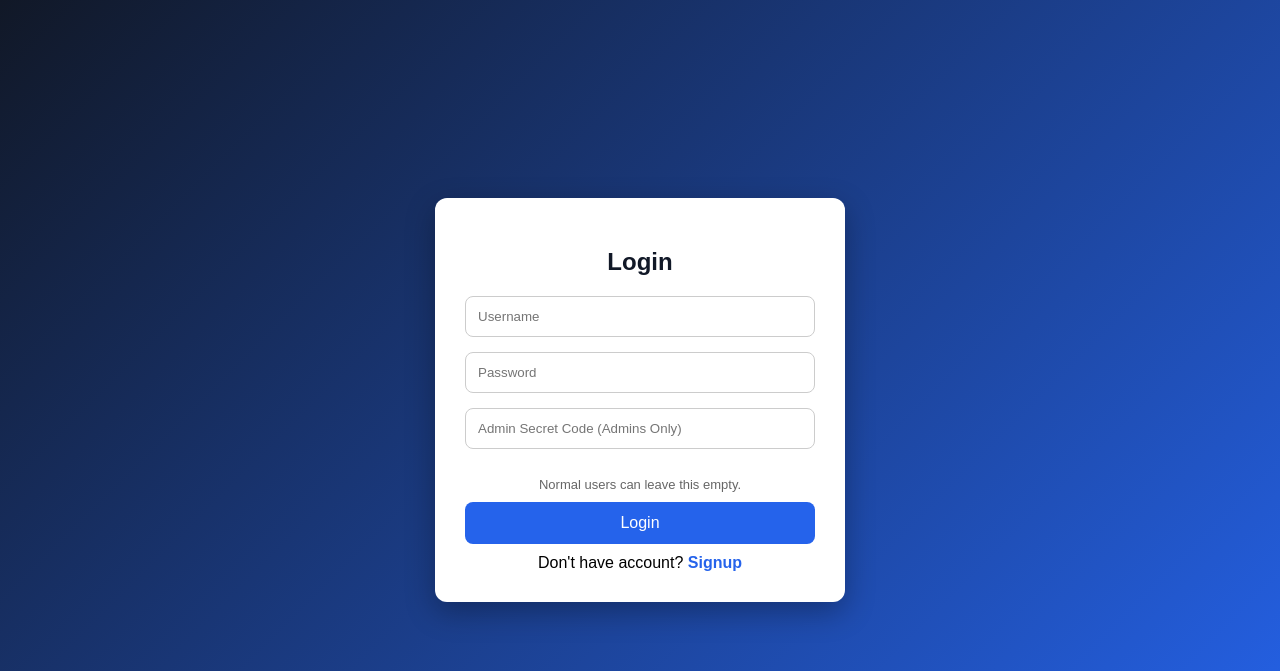
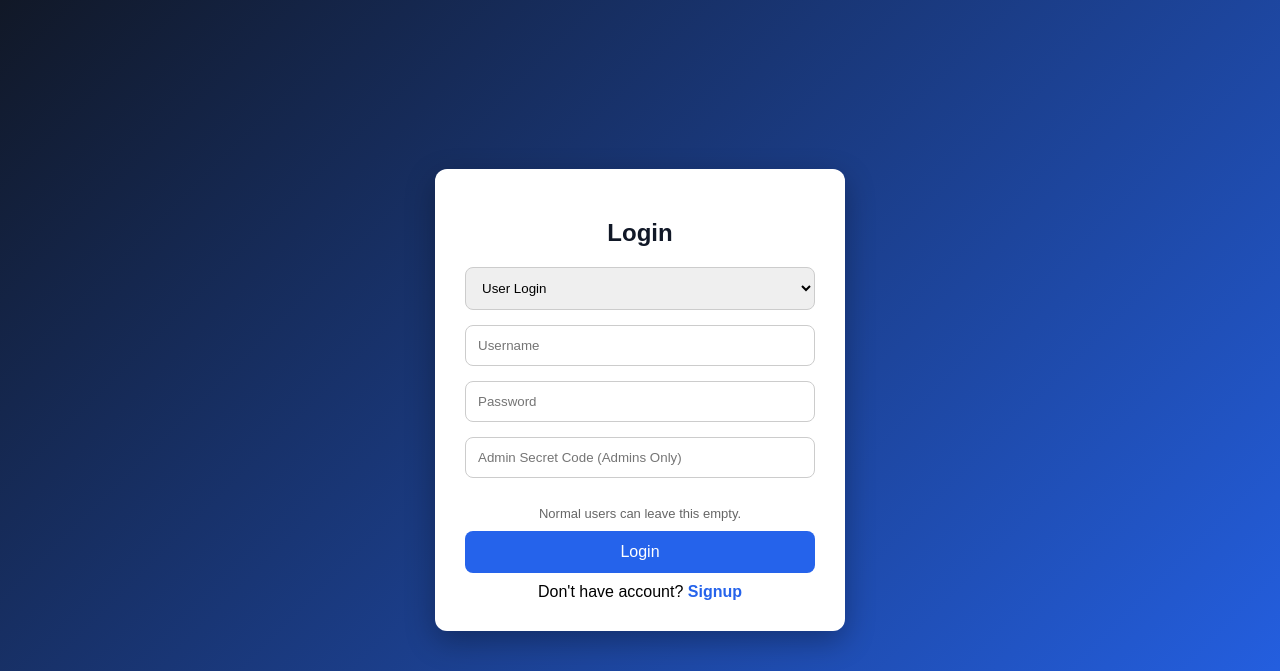
Before and after one commit to kram27329-ops/DjangoProject, a Django app: page /login/ in a window 1280 px wide. Shown: the top 671 px of the page. Run offline with Django 5.2, Linux system fonts and the light colour scheme.

```diff
--- a/shop/views.py
+++ b/shop/views.py
@@ -44,10 +44,12 @@ def signup(request):
         return redirect('home')
 
     return render(request, 'signup.html')
-
 # ================= LOGIN =================
 def login_view(request):
+
     if request.method == "POST":
+
+        role = request.POST.get('role')
         username = request.POST.get('username')
         password = request.POST.get('password')
         admin_code = request.POST.get('admin_code', '')
@@ -60,15 +62,21 @@ def login_view(request):
 
         if user:
 
-            # Admin secret code check
-            if user.is_superuser:
+            # Admin option select pannirundha
+            if role == "admin":
+
+                if not user.is_superuser:
+                    return render(
+                        request,
+                        'login.html',
+                        {'error': 'You are not an Admin'}
+                    )
+
                 if admin_code != settings.ADMIN_SECRET_CODE:
                     return render(
                         request,
                         'login.html',
-                        {
-                            'error': 'Invalid Admin Secret Code'
-                        }
+                        {'error': 'Invalid Admin Secret Code'}
                     )
 
             login(request, user)
@@ -77,9 +85,7 @@ def login_view(request):
         return render(
             request,
             'login.html',
-            {
-                'error': 'Invalid Username or Password'
-            }
+            {'error': 'Invalid Username or Password'}
         )
 
     return render(request, 'login.html')
--- a/templates/login.html
+++ b/templates/login.html
@@ -37,6 +37,14 @@
     box-sizing:border-box;
 }
 
+select{
+    width:100%;
+    padding:12px;
+    margin-bottom:15px;
+    border:1px solid #ccc;
+    border-radius:8px;
+    box-sizing:border-box;
+}
         button{
             width:100%;
             padding:12px;
@@ -90,6 +98,11 @@
 
     <form method="POST">
         {% csrf_token %}
+<select name="role" id="role">
+    <option value="user">User Login</option>
+    <option value="admin">Admin Login</option>
+</select>
+
 
         <input
             type="text"
```
Also changed, not shown: djnew/settings.py (+4 -5 lines). Lines whose indentation alone changed are shown as unchanged.
